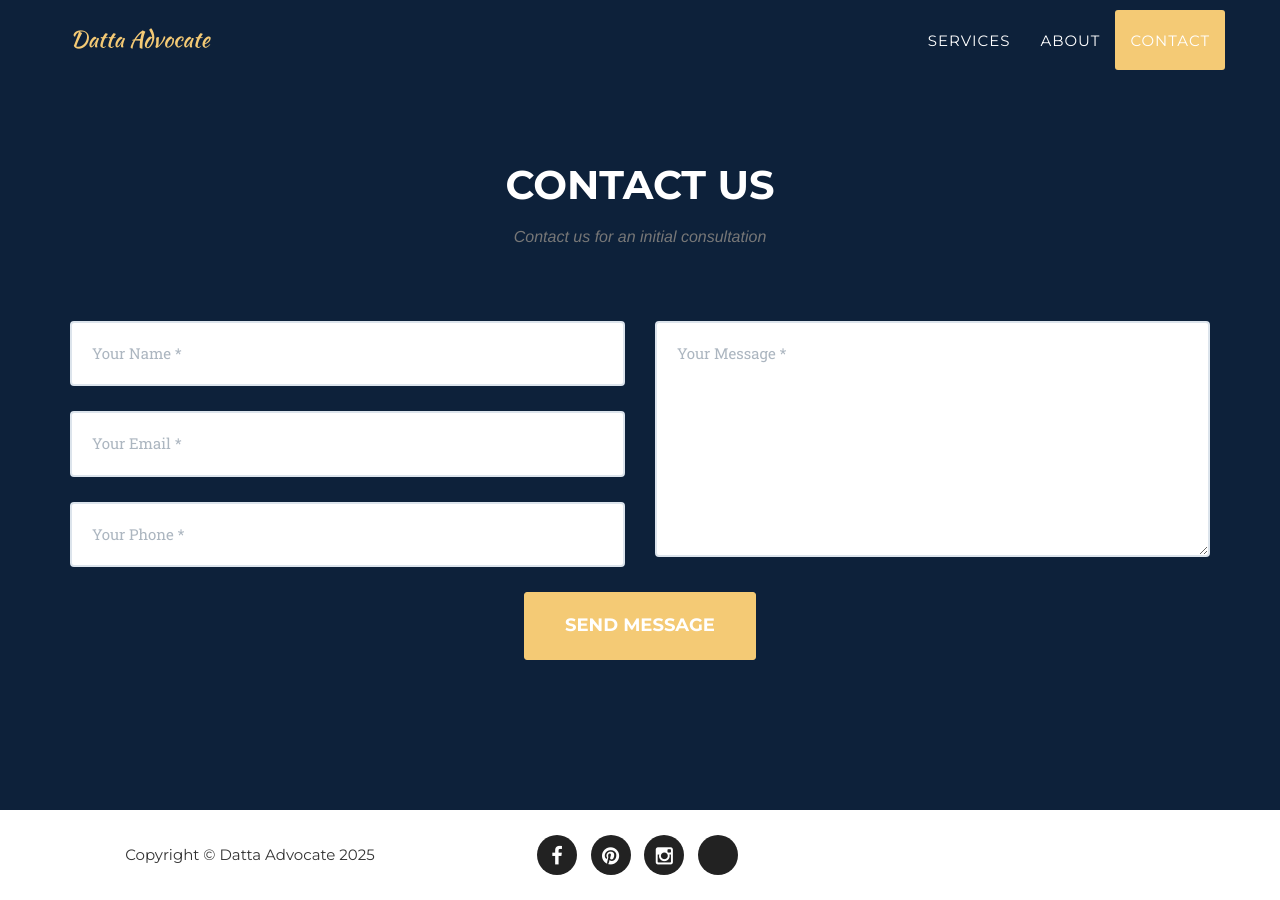
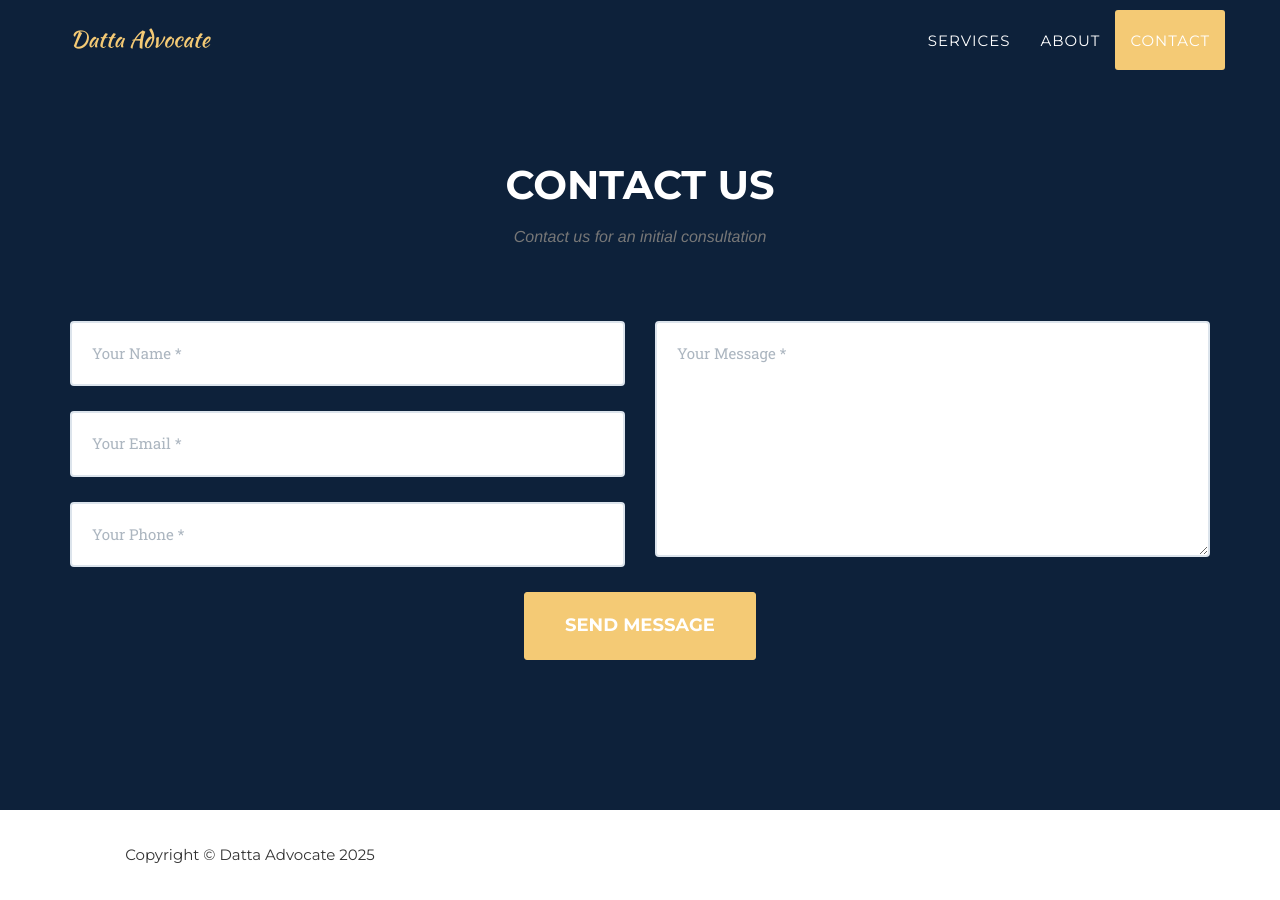
Before and after one commit to neeradatta/dattaadvocate.com, a Jekyll site: the page built from index.html, in a window 1280 px wide and 900 px high, scrolled down 4215 px. Built offline with Jekyll 4.4.1, drawn with Linux system fonts in a browser that asks for light colours; some web fonts are replaced.

Commit message:
fixed social media links and buttons

```diff
--- a/_includes/clients.html
+++ b/_includes/clients.html
@@ -3,23 +3,23 @@
         <div class="container">
             <div class="row">
                 <div class="col-md-3 col-sm-6">
-                    <a href="#">
-                        <img src="img/logos/bluesky.png" class="img-responsive img-centered" alt="https://bsky.app/profile/dattaadvocate.bsky.social">
+                    <a href="https://bsky.app/profile/dattaadvocate.bsky.social">
+                        <img src="img/logos/bluesky.png" class="img-responsive img-centered" alt="">
                     </a>
                 </div>
                 <div class="col-md-3 col-sm-6">
-                    <a href="#">
-                        <img src="img/logos/instagram.png" class="img-responsive img-centered" alt="https://www.instagram.com/dattaadvocate">
+                    <a href="https://www.instagram.com/dattaadvocate">
+                        <img src="img/logos/instagram.png" class="img-responsive img-centered" alt="">
                     </a>
                 </div>
                 <div class="col-md-3 col-sm-6">
-                    <a href="#">
-                        <img src="img/logos/facebook.png" class="img-responsive img-centered" alt="https://www.instagram.com/dattaadvocate">
+                    <a href="https://www.instagram.com/dattaadvocate">
+                        <img src="img/logos/facebook.png" class="img-responsive img-centered" alt="facebook button">
                     </a>
                 </div>
                 <div class="col-md-3 col-sm-6">
-                    <a href="#">
-                        <img src="img/logos/pinterest.png" class="img-responsive img-centered" alt="https://www.pinterest.com/dattaadvocates/">
+                    <a href="https://www.pinterest.com/dattaadvocates/">
+                        <img src="img/logos/pinterest.png" class="img-responsive img-centered" alt="">
                     </a>
                 </div>
             </div>
--- a/_includes/footer.html
+++ b/_includes/footer.html
@@ -3,14 +3,6 @@
             <div class="row">
                 <div class="col-md-4">
                     <span class="copyright">Copyright &copy; {{ site.title }} {{ 'now' | date: "%Y" }}</span>
-                </div>
-                <div class="col-md-4">
-                    <ul class="list-inline social-buttons">
-                        {% for network in site.social %}
-                        <li><a href="{{ network.url }}"><i class="fa fa-{{ network.title }}"></i></a>
-                        </li>
-                        {% endfor %}
-                    </ul>
                 </div>
                 <!-- div class="col-md-4">
                     <ul class="list-inline quicklinks">
```
